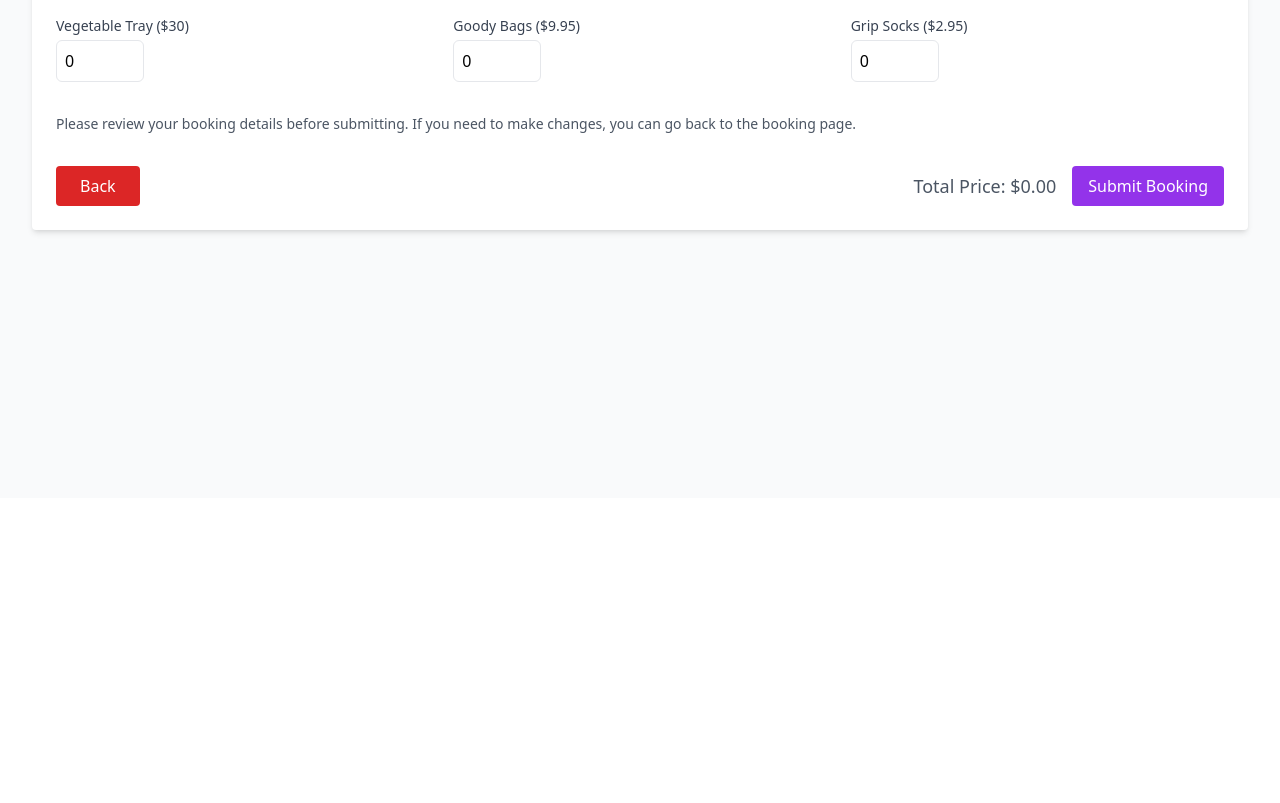
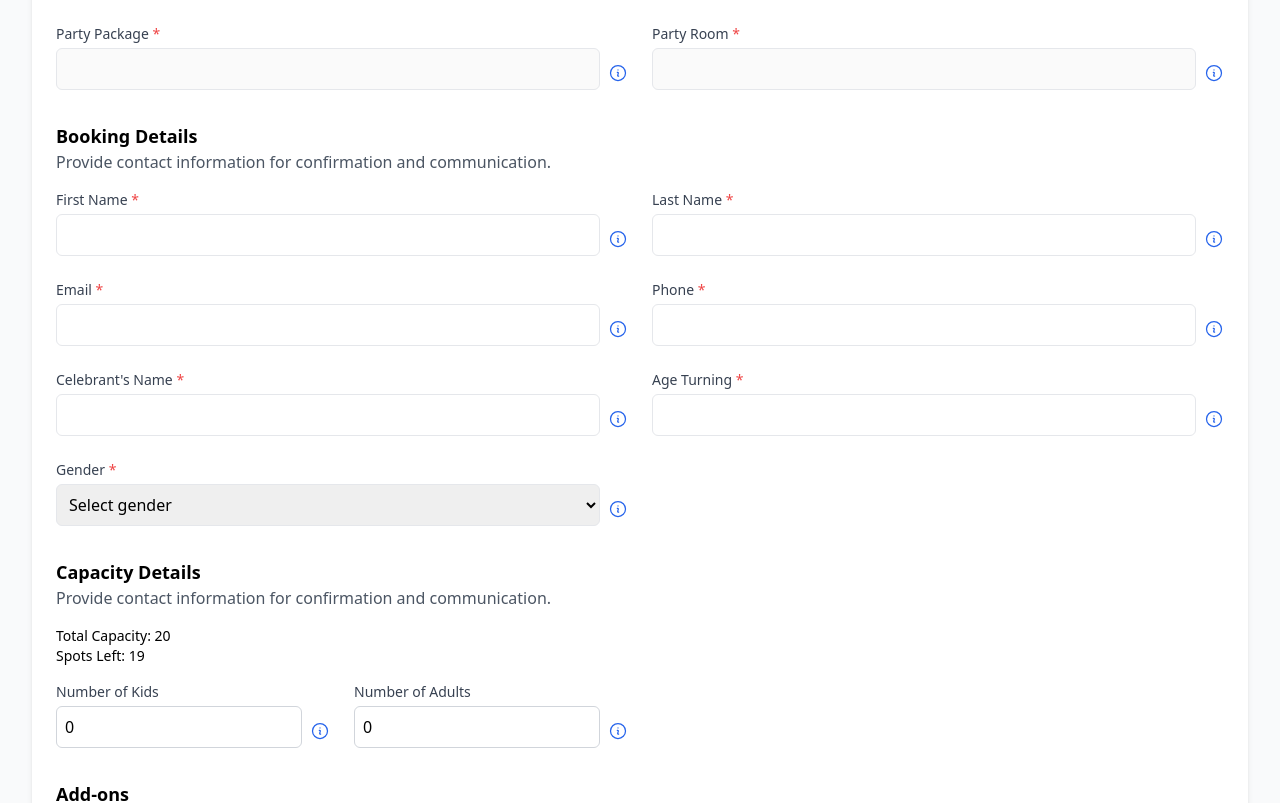
Before and after one commit to JamesOnwordi/partybooking, a Next.js app in the folder client/: page /booking/form in a window 1280 px wide. Shown: the part 302-1105 px from the top of the page. Before the commit the page ends 800 px from the top, so only its background shows below. Built offline with nearby package versions, Linux system fonts and the light colour scheme.

Commit message:
form validation | layout

```diff
--- a/client/src/components/FormField.js
+++ b/client/src/components/FormField.js
@@ -1,7 +1,7 @@
 export default function FormField({ label, children, required }) {
   return (
     <div>
-      <label className="block text-sm font-medium text-gray-700 mb-1">
+      <label className="block text-sm whitespace-nowrap font-medium text-gray-700 mb-1">
         {label} {required && <span className="text-red-500">*</span>}
       </label>
       {children}
--- a/client/src/pages/booking/form.js
+++ b/client/src/pages/booking/form.js
@@ -22,7 +22,8 @@ import {
   submitBooking,
   AGE_RANGE,
   KIDS_CAPACITY_RANGE,
-  ADULTS_CAPACITY_RANGE
+  ADULTS_CAPACITY_RANGE,
+  GALAXY_PACKAGE_ADDONS
 } from '@/utils/bookingUtils'
 import FormField from '@/components/FormField'
 import Modal from '@/components/Modal'
@@ -56,13 +57,21 @@ export default function Form() {
 
   const addons = ADDONS.map((addon) => {
     return {
-      quantity: watchedValues?.addons?.[addon.name] || 0,
+      quantity: watchedValues?.addons?.[addon.id] || 0,
+      id: addon.id,
       name: addon.name,
-      price: addon.price
+      price: addon.price,
+      min: 0,
+      max: addon.max
     }
   })
 
-  const pepperoniPizza = parseInt(watchedValues?.[ADDONS[0].name]) || 0
+  const pepperoniPizza =
+    parseInt(
+      watchedValues?.[
+        (GALAXY_PACKAGE_ADDONS[0].tag, GALAXY_PACKAGE_ADDONS[0].name)
+      ]
+    ) || 0
   const cheesePizza = parseInt(watchedValues?.[ADDONS[1].name]) || 0
 
   const [date, setDate] = useState(new Date())
@@ -140,8 +149,8 @@ export default function Form() {
       // Automatically add Galaxy package addons
       if (selectedPackage === PACKAGES[1]) {
         setGalaxyPackage(true)
-        setValue(ADDONS[0].name, 1)
-        setValue(ADDONS[1].name, 1)
+        // setValue(ADDONS[0].name, 1)
+        // setValue(ADDONS[1].name, 1)
       }
     }
 
@@ -230,6 +239,7 @@ export default function Form() {
         additionalKidsPrice = additionalKids * EXTRA_KIDS_PRICE[0]
       }
     }
+    console.log('errors: ', errors)
 
     let fewerKids
     kids < defaultCapacity
@@ -310,7 +320,7 @@ export default function Form() {
         className="bg-white p-6 rounded shadow-md space-y-8"
       >
         {/* Party Details */}
-        {/* <section>
+        <section>
           <h2 className="text-lg font-semibold">Party Details</h2>
           <p className="text-gray-600">
             To modify any details, please go back to the booking page.
@@ -379,15 +389,17 @@ export default function Form() {
               </div>
             </FormField>
           </div>
-        </section> */}
+        </section>
 
         {/* Customer Details */}
-        {/* <section>
+        <section>
           <h2 className="text-lg font-semibold">Booking Details</h2>
           <p className="text-gray-600">
             Provide contact information for confirmation and communication.
           </p>
-          <div className="grid grid-cols-1 md:grid-cols-2 gap-6 mt-4">
+
+          <div className="grid sm:grid-cols-2 md:grid-cols-2 gap-6 mt-4">
+            {/* First Name */}
             <FormField label="First Name" required>
               <div className="flex items-center space-x-2">
                 <input
@@ -395,18 +407,23 @@ export default function Form() {
                     required: 'First name is required.'
                   })}
                   className="w-full p-2 border rounded-md"
+                  aria-invalid={!!errors.firstName}
+                  aria-describedby="firstNameError"
                 />
-
                 <Modal
-                  message={`👤 Customer's First Name Information:\n\nThe first name is: ${watchedValues.firstName}`}
+                  message={`👤 Customer's First Name:\n\n${
+                    watchedValues.firstName || ''
+                  }`}
                 />
               </div>
               {errors.firstName && (
-                <p className="text-red-500 text-sm">
+                <p id="firstNameError" className="text-red-500 text-sm mt-1">
                   {errors.firstName.message}
                 </p>
               )}
             </FormField>
+
+            {/* Last Name */}
             <FormField label="Last Name" required>
               <div className="flex items-center space-x-2">
                 <input
@@ -416,15 +433,19 @@ export default function Form() {
                   className="w-full p-2 border rounded-md"
                 />
                 <Modal
-                  message={`👤 Customer's Last Name Information:\n\nThe last name is: ${watchedValues.lastName}`}
+                  message={`👤 Customer's Last Name:\n\n${
+                    watchedValues.lastName || ''
+                  }`}
                 />
               </div>
               {errors.lastName && (
-                <p className="text-red-500 text-sm">
+                <p className="text-red-500 text-sm mt-1">
                   {errors.lastName.message}
                 </p>
               )}
             </FormField>
+
+            {/* Email */}
             <FormField label="Email" required>
               <div className="flex items-center space-x-2">
                 <input
@@ -433,20 +454,25 @@ export default function Form() {
                     required: 'Email is required',
                     pattern: {
                       value: /^[^@]+@[^@]+\.[^@]+$/,
-                      message: ' Invalid email address'
+                      message: 'Invalid email address'
                     }
                   })}
                   className="w-full p-2 border rounded-md"
                 />
-
                 <Modal
-                  message={`📧 Customer's Email Information:\n\nThe email is:`}
+                  message={`📧 Customer's Email:\n\n${
+                    watchedValues.email || ''
+                  }`}
                 />
               </div>
               {errors.email && (
-                <p className="text-red-500 text-sm">{errors.email.message}</p>
+                <p className="text-red-500 text-sm mt-1">
+                  {errors.email.message}
+                </p>
               )}
             </FormField>
+
+            {/* Phone */}
             <FormField label="Phone" required>
               <div className="flex items-center space-x-2">
                 <input
@@ -461,17 +487,18 @@ export default function Form() {
                   className="w-full p-2 border rounded-md"
                 />
                 <Modal
-                  message={`📞 Customer's Phone Information:\n\nThe phone number is: `}
+                  message={`📞 Phone Number:\n\n${watchedValues.phone || ''}`}
                 />
               </div>
               {errors.phone && (
-                <p className="text-red-500 text-sm">{errors.phone.message}</p>
+                <p className="text-red-500 text-sm mt-1">
+                  {errors.phone.message}
+                </p>
               )}
             </FormField>
-            <FormField
-              label="Celebrant's Name"
-              required="Celebrant name is required"
-            >
+
+            {/* Celebrant Name */}
+            <FormField label="Celebrant's Name" required>
               <div className="flex items-center space-x-2">
                 <input
                   {...register('celebrantName', {
@@ -480,46 +507,54 @@ export default function Form() {
                   className="w-full p-2 border rounded-md"
                 />
                 <Modal
-                  message={`🎉 Celebrant's Name Information:\n\nThe celebrant's name is :  `}
+                  message={`🎉 Celebrant's Name:\n\n${
+                    watchedValues.celebrantName || ''
+                  }`}
                 />
               </div>
               {errors.celebrantName && (
-                <p className="text-red-500 text-sm">
+                <p className="text-red-500 text-sm mt-1">
                   {errors.celebrantName.message}
                 </p>
               )}
             </FormField>
+
+            {/* Age */}
             <FormField label="Age Turning" required>
               <div className="flex items-center space-x-2">
                 <input
                   type="number"
-                  max={15}
+                  max={AGE_RANGE[1]}
                   {...register('age', {
-                    required: ` Celebrant's age is required`,
+                    required: "Celebrant's age is required",
                     min: {
-                      value: 1,
+                      value: AGE_RANGE[0],
                       message: `Age must be at least ${AGE_RANGE[0]}`
                     },
                     max: {
-                      value: 15,
+                      value: AGE_RANGE[1],
                       message: `Age must be ${AGE_RANGE[1]} or younger`
                     }
                   })}
                   className="w-full p-2 border rounded-md"
                 />
                 <Modal
-                  message={`🎂 Celebrant's Age Information:\n\nThe age turning is:   `}
+                  message={`🎂 Age Turning:\n\n${watchedValues.age || ''}`}
                 />
               </div>
               {errors.age && (
-                <p className="text-red-500 text-sm">{errors.age.message}</p>
+                <p className="text-red-500 text-sm mt-1">
+                  {errors.age.message}
+                </p>
               )}
             </FormField>
+
+            {/* Gender */}
             <FormField label="Gender" required>
               <div className="flex items-center space-x-2">
                 <select
                   {...register('gender', {
-                    required: `Celebrant's gender is required`
+                    required: "Celebrant's gender is required"
                   })}
                   className="w-full p-2 border rounded-md"
                 >
@@ -527,42 +562,46 @@ export default function Form() {
                   <option value="Female">Female</option>
                   <option value="Male">Male</option>
                 </select>
-                <Modal message={` Select Celebrant's Gender   `} />
+                <Modal message="Select the celebrant's gender" />
               </div>
               {errors.gender && (
-                <p className="text-red-500 text-sm">{errors.gender.message}</p>
+                <p className="text-red-500 text-sm mt-1">
+                  {errors.gender.message}
+                </p>
               )}
             </FormField>
+
+            {/* Galaxy Package Add-ons */}
             {galaxyPackage && (
               <div>
-                <div className="cs flex flex-col justify-between md:flex-row gap-6">
-                  <FormField label={ADDONS[0].name}>
+                <div className="md:col-span-2 space-y-6">
+                  <div className="md:grid flex flex-wrap md:grid-cols-3 gap-3  md:gap-6">
+                    {GALAXY_PACKAGE_ADDONS.map((addon, index) => (
+                      <FormField key={addon.name} label={addon.name}>
                         <input
                           type="number"
                           min={0}
-                      max={maxPepperoni}
+                          max={index === 0 ? maxPepperoni : maxCheese}
                           defaultValue={1}
-                      {...register(`${ADDONS[0].name}`)}
-                      className=" p-2 border rounded-md flex items-center justify-between"
+                          {...register(
+                            `${addon.tag}_${addon.name.replace(/\s+/g, '_')}`, // better key than space-based
+                            {
+                              min: 0,
+                              max: index === 0 ? maxPepperoni : maxCheese
+                            }
+                          )}
+                          className="w-full p-2 border rounded-md"
                         />
                       </FormField>
-                  <FormField label={ADDONS[1].name}>
-                    <input
-                      type="number"
-                      min={0}
-                      max={maxCheese}
-                      defaultValue={1}
-                      {...register(`${ADDONS[1].name}`)}
-                      className=" p-2 border rounded-md flex items-center justify-between"
-                    />
-                  </FormField>
-                  <FormField label={'Pizza Delivery Time'} required>
+                    ))}
+
+                    <div className="flex justify-between gap-2 ">
+                      <FormField label="Delivery Time" required>
                         <select
-                      type="select"
                           {...register('pizzaDeliveryTime', {
-                        required: "Pizza's Delivery Time required"
+                            required: 'Pizza delivery time is required'
                           })}
-                      className=" p-2 border rounded-md flex items-center justify-between"
+                          className="w-full p-2 border rounded-md"
                         >
                           {pizzaDeliveryTime()}
                         </select>
@@ -577,29 +616,37 @@ export default function Form() {
                         }
                       />
                     </div>
+                  </div>
+
                   {errors.pizzaDeliveryTime && (
                     <p className="text-red-500 text-sm">
                       {errors.pizzaDeliveryTime.message}
                     </p>
                   )}
                 </div>
+              </div>
             )}
           </div>
-        </section> */}
+        </section>
 
         {/* Capacity Control */}
-        {/* <section>
+        <section>
           <h2 className="text-lg font-semibold">Capacity Details</h2>
           <p className="text-gray-600">
             Provide contact information for confirmation and communication.
           </p>
-          <div className="grid grid-cols-1 md:grid-cols-2 gap-6 mt-4">
+
+          <div className="grid grid-cols-2 md:grid-cols-2 gap-6 mt-4">
             <div>
-              <div className=" mb-4">
-                <p>Total Capacity: {MAX_CAPACITY[numberOfRooms]}</p>
-                <p>Spots Left: {spaceRemaining}</p>
+              <div className="mb-4">
+                <p className="text-sm">
+                  Total Capacity: {MAX_CAPACITY[numberOfRooms]}
+                </p>
+                <p className="text-sm">Spots Left: {spaceRemaining}</p>
               </div>
-              <div className="grid grid-cols-1 md:grid-cols-2 gap-6 mt-4">
+
+              <div className="grid grid-cols-1 md:grid-cols-2 gap-6">
+                {/* Number of Kids */}
                 <FormField label="Number of Kids">
                   <div className="flex items-center space-x-2">
                     <input
@@ -611,16 +658,15 @@ export default function Form() {
                         required: 'Number of kids is required',
                         min: {
                           value: KIDS_CAPACITY_RANGE[0],
-                          message: `Must have at least ${KIDS_CAPACITY_RANGE[0]} kid`
+                          message: `Must have at least ${KIDS_CAPACITY_RANGE[0]} kid(s)`
                         },
                         max: {
                           value: maxKids,
-                          message: `cannot exceed ${maxKids} kids for selected room`
+                          message: `Cannot exceed ${maxKids} kids for selected room`
                         }
                       })}
                       onBlur={(e) => {
                         const numberOfKids = Number(e.currentTarget.value)
-
                         const clamped = Math.min(
                           maxKids,
                           Math.max(numberOfKids, KIDS_CAPACITY_RANGE[0])
@@ -628,17 +674,25 @@ export default function Form() {
                         e.currentTarget.value = clamped
                         setValue('kidsCapacity', clamped)
                       }}
-                      className="w-full p-2 border rounded-md"
+                      className="w-full p-2 border border-gray-300 rounded-md focus:outline-none focus:ring-2 focus:ring-purple-500"
+                      aria-invalid={!!errors.kidsCapacity}
+                      aria-describedby="kidsCapacityError"
                     />
-                    {errors.kidsCapacity && (
-                      <p> {errors.kidsCapacity.message}</p>
-                    )}
-
                     <Modal
-                      message={`👶 Kids Capacity Information:\n\nThe number of kids is: `}
+                      message={`👶 Kids Capacity Information:\n\nThe number of kids is:`}
                     />
                   </div>
+                  {errors.kidsCapacity && (
+                    <p
+                      id="kidsCapacityError"
+                      className="text-red-500 text-sm mt-1"
+                    >
+                      {errors.kidsCapacity.message}
+                    </p>
+                  )}
                 </FormField>
+
+                {/* Number of Adults */}
                 <FormField label="Number of Adults">
                   <div className="flex items-center space-x-2">
                     <input
@@ -649,14 +703,13 @@ export default function Form() {
                         valueAsNumber: true,
                         min: {
                           value: ADULTS_CAPACITY_RANGE[0],
-                          message: `Must have at least ${ADULTS_CAPACITY_RANGE[0]} adult`
+                          message: `Must have at least ${ADULTS_CAPACITY_RANGE[0]} adult(s)`
                         },
                         max: {
                           value: maxAdults,
-                          message: `cannot exceed ${maxAdults} adults for selected room`
+                          message: `Cannot exceed ${maxAdults} adults for selected room`
                         }
                       })}
-                      className="w-full p-2 border rounded-md"
                       onBlur={(e) => {
                         const numberOfAdults = Number(e.currentTarget.value)
                         const clamped = Math.min(
@@ -666,20 +719,27 @@ export default function Form() {
                         e.currentTarget.value = clamped
                         setValue('adultsCapacity', clamped)
                       }}
+                      className="w-full p-2 border border-gray-300 rounded-md focus:outline-none focus:ring-2 focus:ring-purple-500"
+                      aria-invalid={!!errors.adultsCapacity}
+                      aria-describedby="adultsCapacityError"
                     />
-
                     <Modal
                       message={`${DEFAULT_CAPACITY[numberOfRooms]} adult admissions included for free`}
                     />
                   </div>
                   {errors.adultsCapacity && (
-                    <p>{errors.adultsCapacity.message}</p>
+                    <p
+                      id="adultsCapacityError"
+                      className="text-red-500 text-sm mt-1"
+                    >
+                      {errors.adultsCapacity.message}
+                    </p>
                   )}
                 </FormField>
               </div>
             </div>
           </div>
-        </section> */}
+        </section>
 
         {/* Addons */}
         {/* Addons Section */}
@@ -690,51 +750,68 @@ export default function Form() {
             party.
           </p>
 
-          <div className="grid  grid-cols-1 md:grid-cols-3 gap-6">
-            {ADDONS.map((addon) => (
-              <div key={addon.name} className="flex flex-col  w-fit">
-                <FormField
-                  key={addon.name}
-                  label={`${addon.name} ($${addon.price})`}
-                >
+          <div className="grid grid-cols-1 sm:grid-cols-2 md:grid-cols-3 gap-4 md:gap-6">
+            {addons.map((addon) => (
+              <div key={addon.id} className="flex flex-col">
+                <FormField label={`${addon.name} ($${addon.price})`}>
                   <input
                     type="number"
                     min={0}
-                    max={5}
+                    max={addon.max}
                     defaultValue={0}
-                    {...register(`addons.${addon.name}`)}
-                    className=" p-2 border rounded-md flex items-center justify-center"
+                    {...register(`addons.${addon.id}`, {
+                      valueAsNumber: true,
+                      min: {
+                        value: 0,
+                        message: `Minimum value is 0`
+                      },
+                      max: {
+                        value: addon.max,
+                        message: `Cannot exceed ${addon.max} ${addon.name}`
+                      }
+                    })}
+                    className="p-2 border border-gray-300 rounded-md focus:outline-none focus:ring-2 focus:ring-purple-500"
                   />
+                  {errors?.addons?.[addon.id]?.message && (
+                    <p className="text-red-500 text-sm mt-1">
+                      {errors.addons[addon.id].message}
+                    </p>
+                  )}
                 </FormField>
               </div>
             ))}
           </div>
         </section>
-        {/* Submit Button */}
+
+        {/* Review Message */}
         <div className="text-gray-600 mt-6">
           <p className="text-sm">
             Please review your booking details before submitting. If you need to
             make changes, you can go back to the booking page.
           </p>
         </div>
+
         {/* Back and Submit Buttons */}
-        <div className="flex justify-between items-center">
-          <Link href="/booking/">
+        <div className="flex flex-col-reverse sm:flex-row justify-between items-start sm:items-center mt-4 gap-4">
+          <Link href="/booking/" passHref>
             <button
               type="button"
-              className="px-6 py-2 bg-red-600 text-white rounded hover:bg-red-700 transition"
+              className="w-full sm:w-auto px-6 py-2 bg-red-600 text-white rounded hover:bg-red-700 transition"
             >
               Back
             </button>
           </Link>
 
-          <div className="flex items-center">
-            <p className="text-lg text-gray-600 mr-4">
-              Total Price: ${(totalPrice || 0).toFixed(2)}
+          <div className="flex flex-col sm:flex-row items-start sm:items-center gap-4 sm:gap-6 w-full sm:w-auto">
+            <p className="text-lg text-gray-700">
+              Total Price:{' '}
+              <span className="font-semibold">
+                ${(totalPrice || 0).toFixed(2)}
+              </span>
             </p>
             <button
               type="submit"
-              className="px-4 py-2  bg-purple-600 text-white rounded hover:bg-purple-700 transition"
+              className="w-full sm:w-auto px-6 py-2 bg-purple-600 text-white rounded hover:bg-purple-700 transition"
             >
               Submit Booking
             </button>
--- a/client/src/utils/bookingUtils.js
+++ b/client/src/utils/bookingUtils.js
@@ -17,14 +17,19 @@ export const TIMESLOTS = {
   '4PM': '4:00 PM - 5:30 PM',
   '6PM': '6:00 PM - 7:30 PM'
 }
+export const GALAXY_PACKAGE_ADDONS = [
+  { name: 'Pepperoni Pizza', tag: 'Galaxy' },
+  { name: 'Cheese Pizza', tag: 'Galaxy' }
+]
 export const ADDONS = [
-  { name: 'Pepperoni Pizza', price: 35 },
-  { name: 'Cheese Pizza', price: 35 },
-  { name: 'Fruit Tray', price: 30 },
-  { name: 'Vegetable Tray', price: 30 },
-  { name: 'Goody Bags', price: 9.95 },
-  { name: 'Grip Socks', price: 2.95 }
+  { id: 'pepperoni_pizza', name: 'Pepperoni Pizza', price: 35, max: 5 },
+  { id: 'cheese_pizza', name: 'Cheese Pizza', price: 35, max: 5 },
+  { id: 'fruit_tray', name: 'Fruit Tray', price: 30, max: 5 },
+  { id: 'vegetable_tray', name: 'Vegetable Tray', price: 30, max: 5 },
+  { id: 'goody_bags', name: 'Goody Bags', price: 9.95, max: 40 },
+  { id: 'grip_socks', name: 'Grip Socks', price: 2.95, max: 40 }
 ]
+
 export const HOLIDAYS = []
 // days that require extra charges in cloudLand
 // days are in javascript.getDay() format
```
Lines whose indentation alone changed are shown as unchanged.
